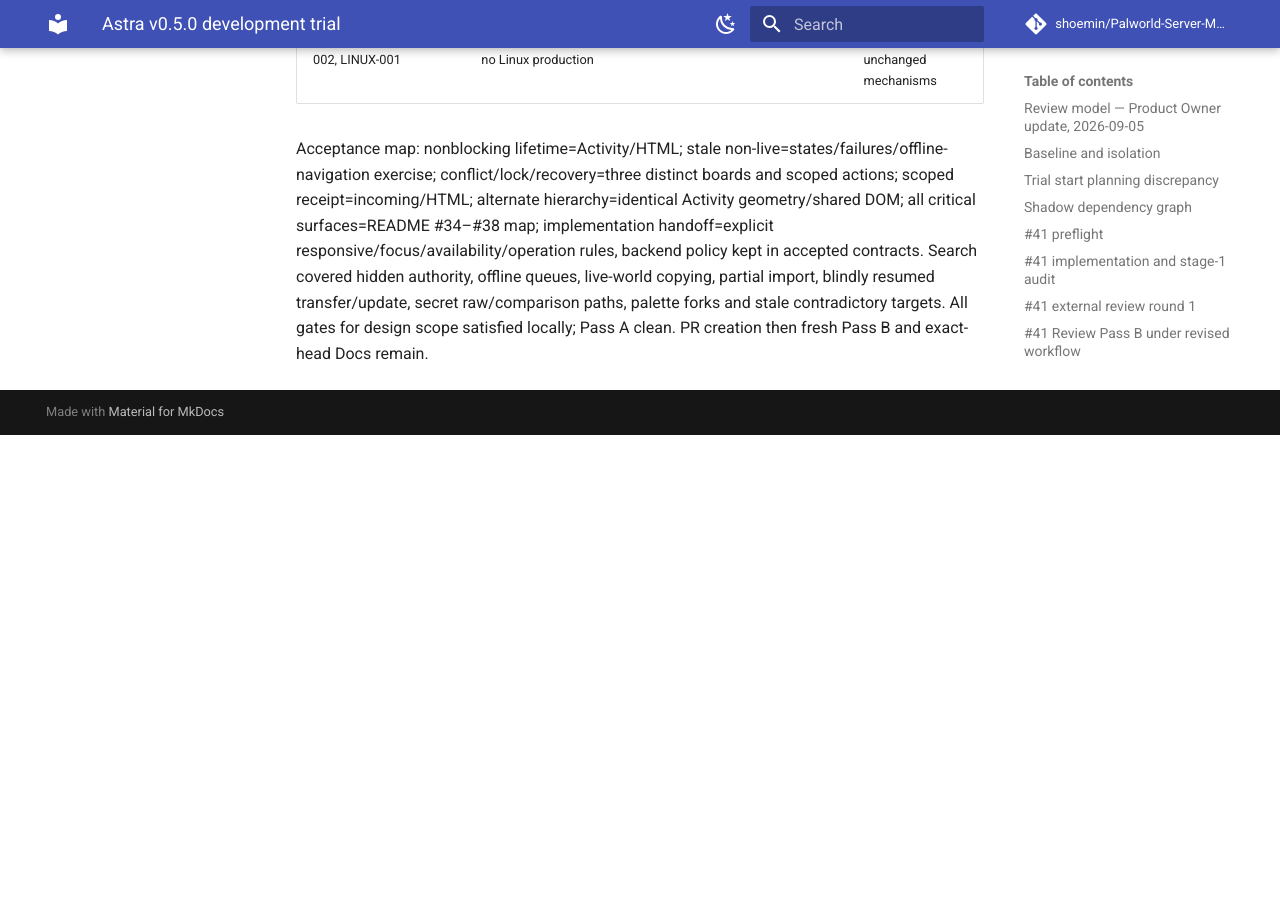
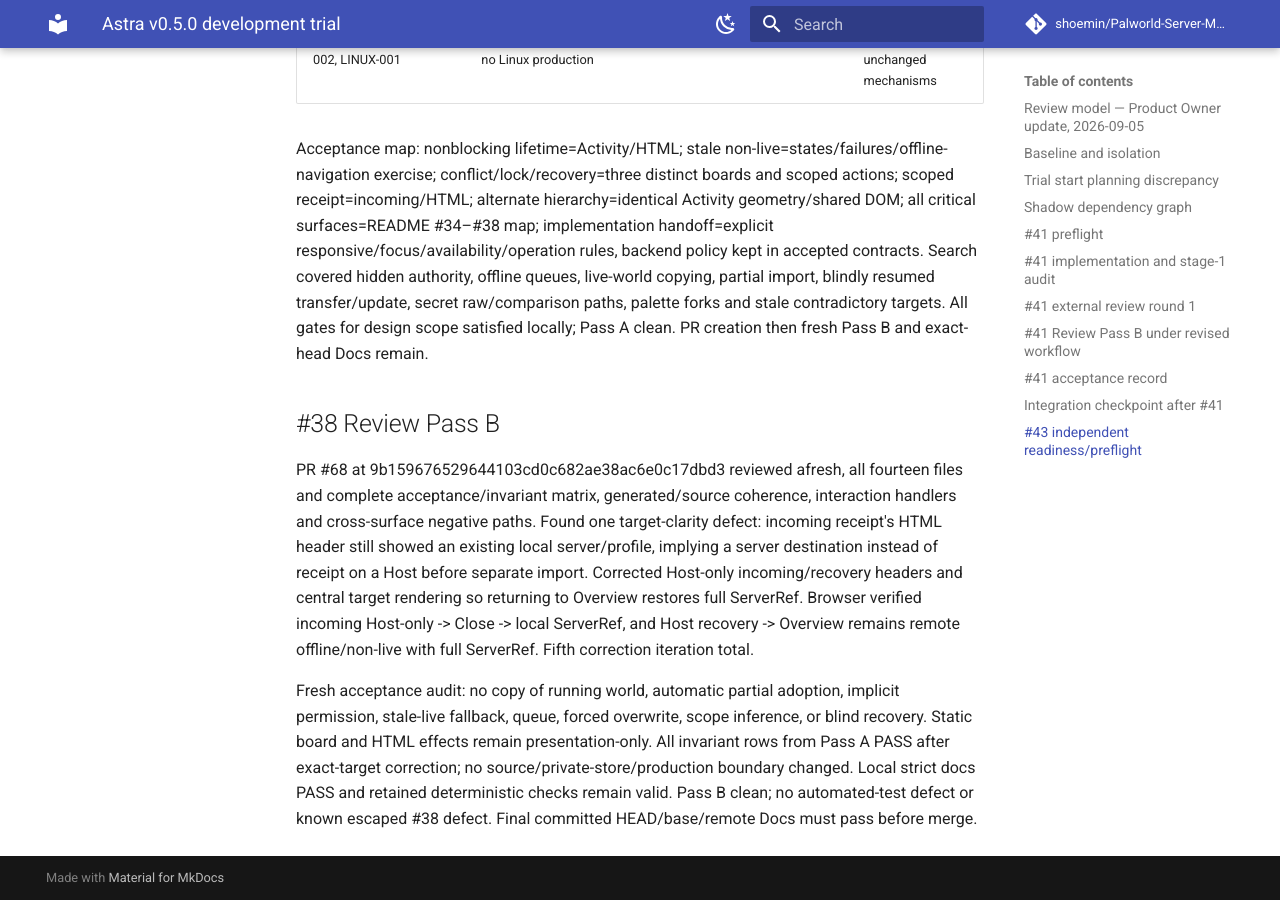
Before and after one commit to shoemin/Palworld-Server-Manager, an MkDocs documentation site: the page built from docs/experiments/astra-v0.5.0-trial.md, in a window 1280 px wide and 900 px high, scrolled down 30139 px. Built offline with MkDocs 1.6.1 and Material for MkDocs 9.7.7, drawn with Linux system fonts in a browser that asks for light colours; comment, search, counter and statistics services are not loaded; before the commit the page ends 30574 px from its top, so only the background shows below that.

Commit message:
docs(astra): keep incoming receipt explicitly Host scoped

```diff
--- a/docs/experiments/astra-v0.5.0-trial.md
+++ b/docs/experiments/astra-v0.5.0-trial.md
@@ -397,3 +397,8 @@ Browser evidence (local synthetic HTML): Activity opens with Close focused; Esca
 | MIG-001, PLATFORM-002, LINUX-001 | No migration writes; bounded client-only folder/log actions; no Linux production | PASS / unchanged mechanisms |
 
 Acceptance map: nonblocking lifetime=Activity/HTML; stale non-live=states/failures/offline-navigation exercise; conflict/lock/recovery=three distinct boards and scoped actions; scoped receipt=incoming/HTML; alternate hierarchy=identical Activity geometry/shared DOM; all critical surfaces=README #34–#38 map; implementation handoff=explicit responsive/focus/availability/operation rules, backend policy kept in accepted contracts. Search covered hidden authority, offline queues, live-world copying, partial import, blindly resumed transfer/update, secret raw/comparison paths, palette forks and stale contradictory targets. All gates for design scope satisfied locally; Pass A clean. PR creation then fresh Pass B and exact-head Docs remain.
+## #38 Review Pass B
+
+PR #68 at 9b159676529644103cd0c682ae38ac6e0c17dbd3 reviewed afresh, all fourteen files and complete acceptance/invariant matrix, generated/source coherence, interaction handlers and cross-surface negative paths. Found one target-clarity defect: incoming receipt's HTML header still showed an existing local server/profile, implying a server destination instead of receipt on a Host before separate import. Corrected Host-only incoming/recovery headers and central target rendering so returning to Overview restores full ServerRef. Browser verified incoming Host-only -> Close -> local ServerRef, and Host recovery -> Overview remains remote offline/non-live with full ServerRef. Fifth correction iteration total.
+
+Fresh acceptance audit: no copy of running world, automatic partial adoption, implicit permission, stale-live fallback, queue, forced overwrite, scope inference, or blind recovery. Static board and HTML effects remain presentation-only. All invariant rows from Pass A PASS after exact-target correction; no source/private-store/production boundary changed. Local strict docs PASS and retained deterministic checks remain valid. Pass B clean; no automated-test defect or known escaped #38 defect. Final committed HEAD/base/remote Docs must pass before merge.
```
Also changed, not shown: docs/design/astra-38/prototype.html (+6 -1 lines).
